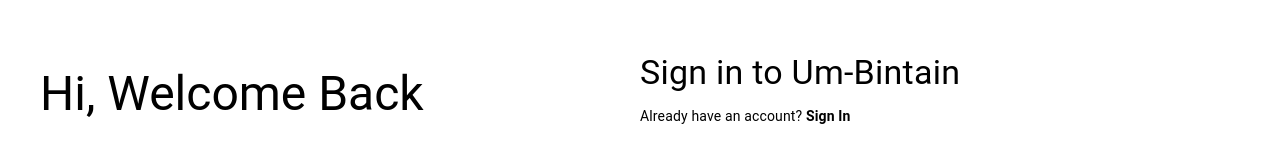
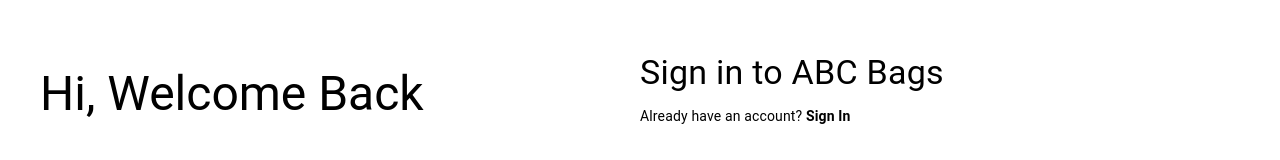
Before and after one commit to arslan702/bags, a Next.js app: page /register in a window 1280 px wide. Shown: the part 146-306 px from the top of the page. Built offline with nearby package versions, Linux system fonts and the light colour scheme.

Commit message:
'headings-updated'

```diff
--- a/pages/login/index.jsx
+++ b/pages/login/index.jsx
@@ -66,7 +66,7 @@
         <Container maxWidth="sm">
           <StyledContent>
             <Typography variant="h4" gutterBottom>
-              Sign in to Um-Bintain
+              Sign in to ABC Bags
             </Typography>
 
             <Typography variant="body2" sx={{ mb: 5 }}>
--- a/pages/register/index.jsx
+++ b/pages/register/index.jsx
@@ -53,7 +53,7 @@
         <Container maxWidth="sm">
           <StyledContent>
             <Typography variant="h4" gutterBottom>
-              Sign in to Um-Bintain
+              Sign in to ABC Bags
             </Typography>
 
             <Typography variant="body2" sx={{ mb: 5 }}>
```
